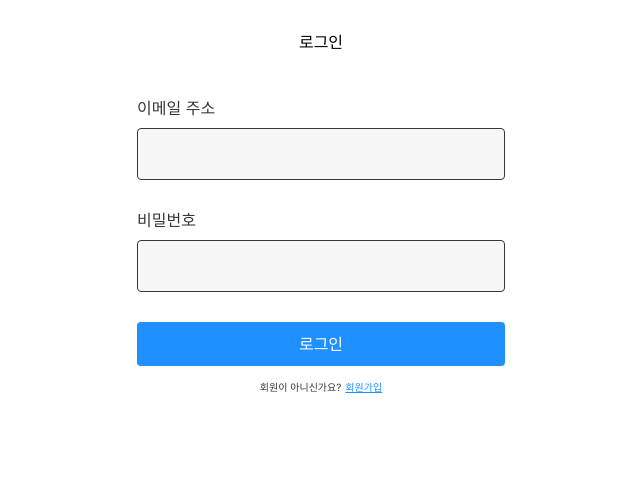
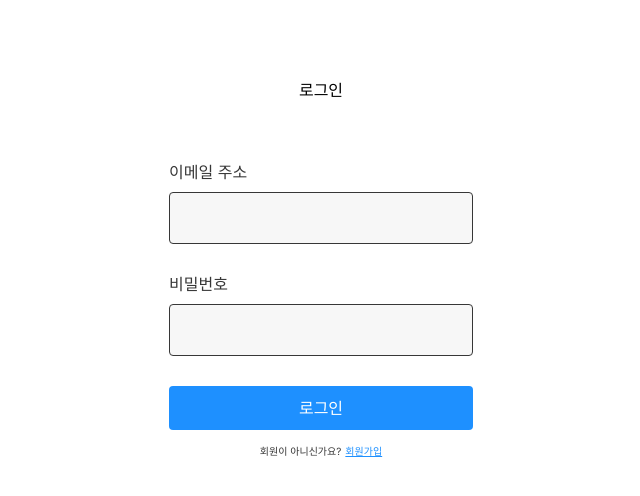
Before and after one commit to kim-young-dong/DplusFania, a Next.js app: page /sign-in in a window 1280 px wide. Shown: the top 496 px of the page, without its empty margins (319-959 px from the left). Built offline with nearby package versions, Linux system fonts and the light colour scheme.

Commit message:
style: layout 수정 - 전체 레이아웃 통일화

```diff
--- a/src/app/layout.tsx
+++ b/src/app/layout.tsx
@@ -43,7 +43,11 @@ export default function RootLayout({
       <body className={inter.className}>
         <StyledComponentsRegistry>
           <div className="flex justify-center">
-            <div className=" w-full h-full max-w-[400px]">{children}</div>
+            <div className=" w-full h-full max-w-[400px]">
+              <main className="min-h-screen lg:p-12 p-4 flex flex-col items-center gap-4">
+                {children}
+              </main>
+            </div>
           </div>
         </StyledComponentsRegistry>
       </body>
--- a/src/app/page.tsx
+++ b/src/app/page.tsx
@@ -6,7 +6,7 @@ import { GET_RANDOM_CARD } from "@/constant/card";
 export default function Home() {
   const cardInfo = GET_RANDOM_CARD();
   return (
-    <main className="min-h-screen p-12 flex  flex-col justify-center items-center gap-4">
+    <>
       <div className="flex flex-col items-center">
         <h1 className="text-3xl font-bold">Welcome to Dplus Fania</h1>
         <div className=" flex flex-col justify-center items-center gap-8">
@@ -28,6 +28,6 @@ export default function Home() {
           }}
         />
       </div>
-    </main>
+    </>
   );
 }
--- a/src/app/sign-in/page.tsx
+++ b/src/app/sign-in/page.tsx
@@ -28,7 +28,7 @@ export default function SignInPage() {
   return (
     <>
       <SignHeader>로그인</SignHeader>
-      <form onSubmit={handleSignin} style={{ padding: "0 16px" }}>
+      <form onSubmit={handleSignin} className="w-full">
         <Input
           id="email"
           title="이메일 주소"
```
